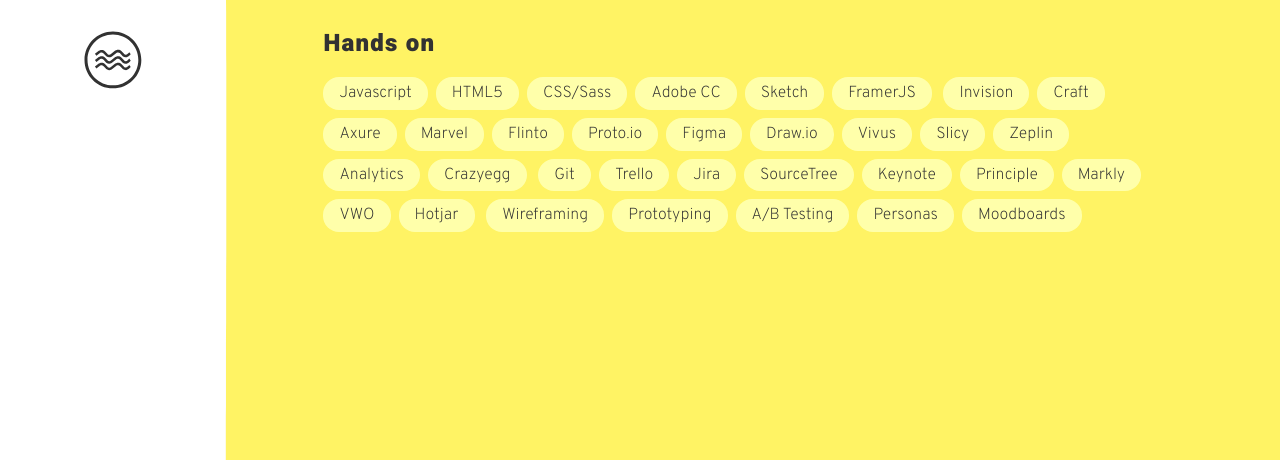
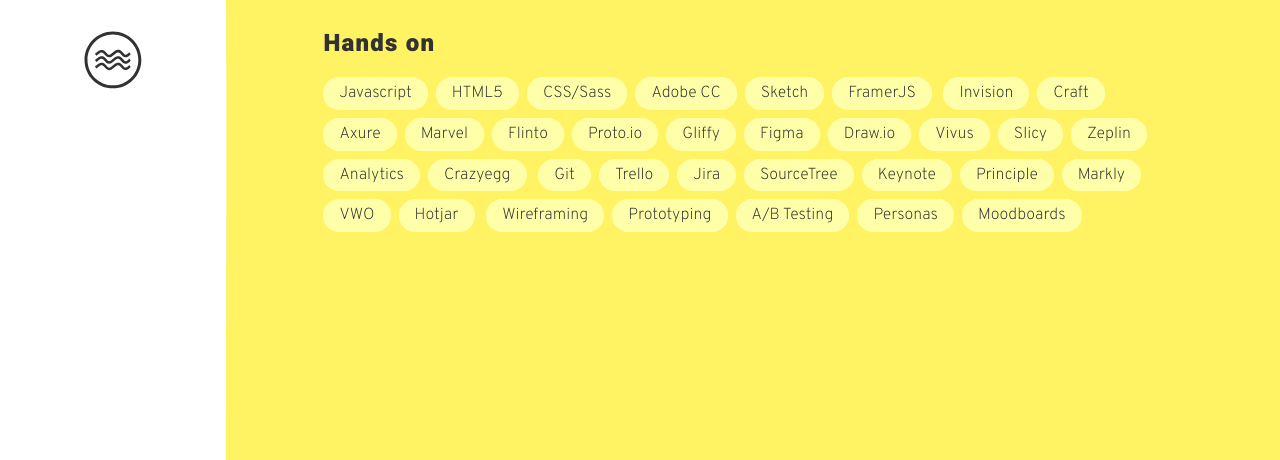
Before and after one commit to mattiapazienti/mattiapazienti.github.io, a plain HTML site: page index.html in a window 1280 px wide. Shown: the part 340-800 px from the top of the page. Drawn offline with nearby package versions, Linux system fonts and the light colour scheme.

Commit message:
Update index.html

```diff
--- a/index.html
+++ b/index.html
@@ -144,7 +144,7 @@
             <section class="skills">
                 <h4>Hands on</h4>
                 <span>Javascript</span><span>HTML5</span><span>CSS/Sass</span><span>Adobe CC</span><span>Sketch</span><span>FramerJS</span>
-                <span>Invision</span><span>Craft</span><span>Axure</span><span>Marvel</span><span>Flinto</span><span>Proto.io</span><span>Figma</span><span>Draw.io</span><span>Vivus</span><span>Slicy</span><span>Zeplin</span><span>Analytics</span><span>Crazyegg</span>
+                <span>Invision</span><span>Craft</span><span>Axure</span><span>Marvel</span><span>Flinto</span><span>Proto.io</span><span>Gliffy</span><span>Figma</span><span>Draw.io</span><span>Vivus</span><span>Slicy</span><span>Zeplin</span><span>Analytics</span><span>Crazyegg</span>
                 <span>Git</span><span>Trello</span><span>Jira</span><span>SourceTree</span><span>Keynote</span><span>Principle</span><span>Markly</span><span>VWO</span><span>Hotjar</span>
                 <span>Wireframing</span><span>Prototyping</span><span>A/B Testing</span><span>Personas</span><span>Moodboards</span>
             </section>
```
